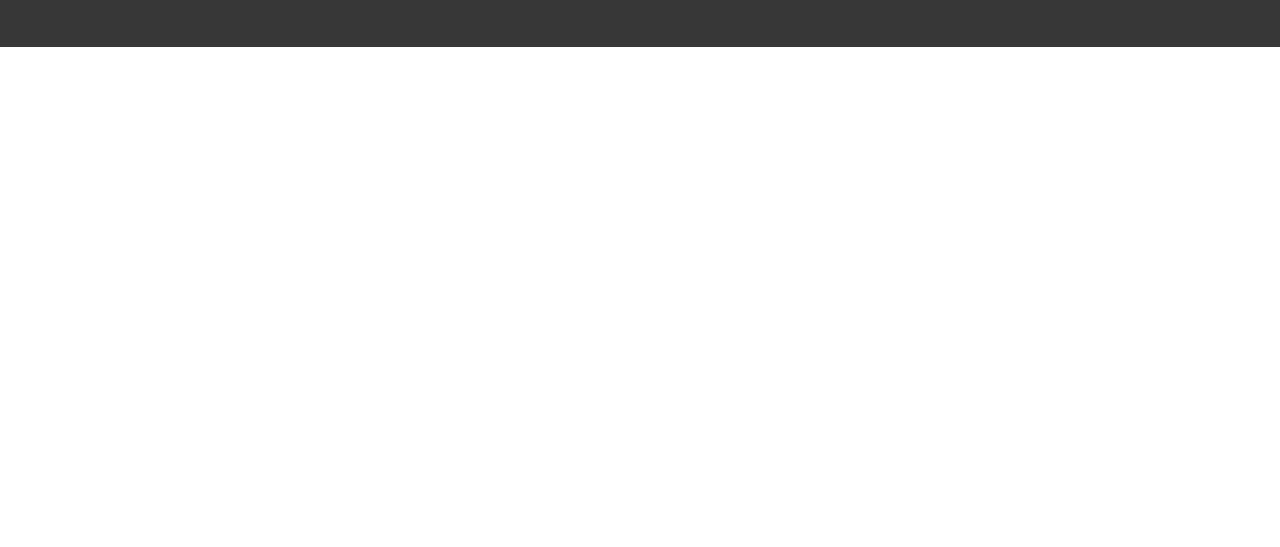
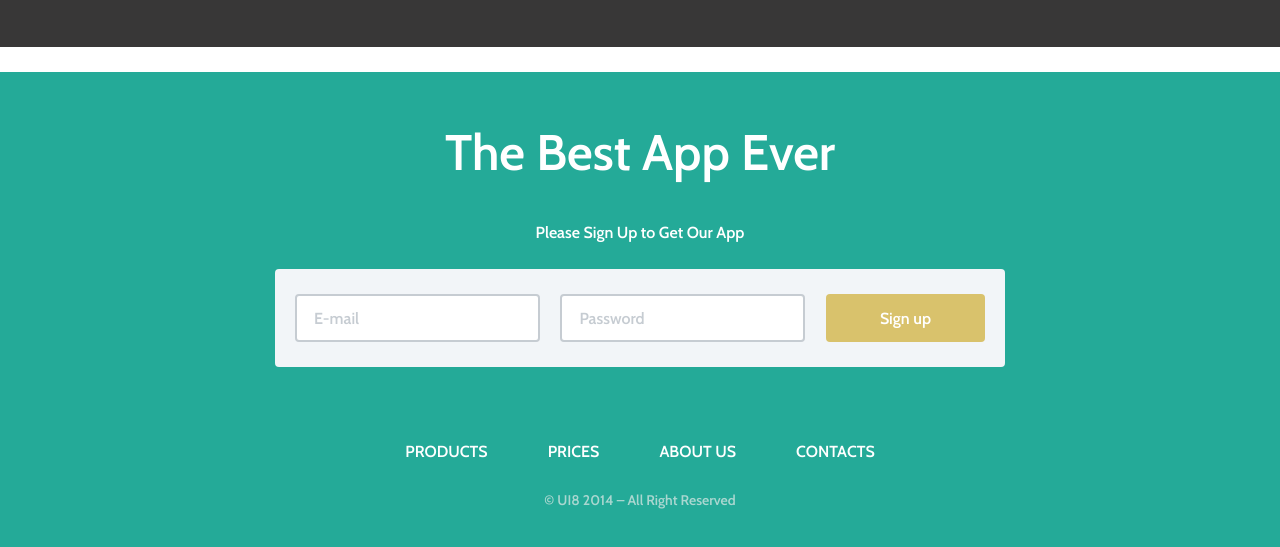
Before and after one commit to AlexSumbit/mate_footers, a website: page src/index.html in a window 1280 px wide. Shown: the part 2892-3439 px from the top of the page. Before the commit the page ends 2939 px from the top, so only its background shows below. Drawn offline with nearby package versions, Linux system fonts and the light colour scheme.

Commit message:
added last footer

```diff
--- a/src/index.html
+++ b/src/index.html
@@ -388,5 +388,29 @@
                 </div>
             </div>
         </div>
+        <div class="footer footer--space-top footer--blue">
+            <div class="container">
+                <div class="row">
+                    <div class="col-md-8 offset-md-2">
+                        <div class="footer__title footer__title--big">The Best App Ever</div>
+                        <div class="">Please Sign Up to Get Our App</div>
+                        <form class="form form--light">
+                            <input type="email" placeholder="E-mail" class="input input--bordered" required>
+                            <input type="password" placeholder="Password" class="input input--bordered" required>
+                            <button class="button button--yellow button--adaptive">Sign up</button>
+                        </form>
+                        <div class="nav nav--center nav--clear-height">
+                            <a href="#" class="nav__item nav__item--upper nav__item--left-big-space">Products</a>
+                            <a href="#" class="nav__item nav__item--upper nav__item--left-big-space">Prices</a>
+                            <a href="#" class="nav__item nav__item--upper nav__item--left-big-space">About Us</a>
+                            <a href="#" class="nav__item nav__item--upper nav__item--left-big-space">Contacts</a>
+                        </div>
+                        <div class="footer__text footer__text--light-blue">
+                            © UI8 2014 – All Right Reserved
+                        </div>
+                    </div>
+                </div>
+            </div>
+        </div>
     </body>
 </html>
--- a/src/sass/footers.scss
+++ b/src/sass/footers.scss
@@ -29,6 +29,10 @@ $input_mini-height: 36px;
             margin-top: 0;
         }
 
+        &--light-blue{
+            color: #aad7d0;
+        }
+
         .text__item{
             margin-left: 25px;
         }
@@ -40,6 +44,11 @@ $input_mini-height: 36px;
 
     &__title{
         font-size: 24px;
+
+        &--big{
+            font-size: 50px;
+            margin-bottom: 40px;
+        }
     }
 
     &--heading{
@@ -51,6 +60,11 @@ $input_mini-height: 36px;
     &--dark{
         background-color: #383737;
         color: #fff;
+    }
+    &--blue{
+        text-align: center;
+        color: #fff;
+        background-color: #24aa98;
     }
 
     &--bottom-light-pad{
@@ -105,6 +119,16 @@ $input_mini-height: 36px;
         }
     }
 
+    &--bordered{
+        border: 2px solid #c6ccd2;
+        width: 245px;
+        padding: 0 17px;
+
+        &::placeholder{
+            color: #c6ccd2;
+        }
+    }
+
     &--white{
         background-color: #fff;
         color: #000;
@@ -122,6 +146,17 @@ $input_mini-height: 36px;
         display: inline-block;
         margin: 0 10px;
         position: relative;
+    }
+
+    &--light{
+        width: 100%;
+        padding: 25px 20px;
+        border-radius: 4px;
+        background-color: #f2f5f8;
+        margin-top: 27px;
+        display: flex;
+        justify-content: space-between;
+        margin-bottom: 75px;
     }
 }
 
--- a/src/sass/nav.scss
+++ b/src/sass/nav.scss
@@ -21,6 +21,14 @@
         &--mini-space{
             margin: 0 5px;
         }
+
+        &--upper{
+            text-transform: uppercase;
+        }
+
+        &--left-big-space{
+            margin-left: 60px;
+        }
     }
 
     &--normal{
@@ -42,4 +50,8 @@
     &--clear-left-space{
         margin-left: 0px;
     }
+
+    &--clear-height{
+        height: auto;
+    }
 }
```
Also changed, not shown: src/css/style.css.
